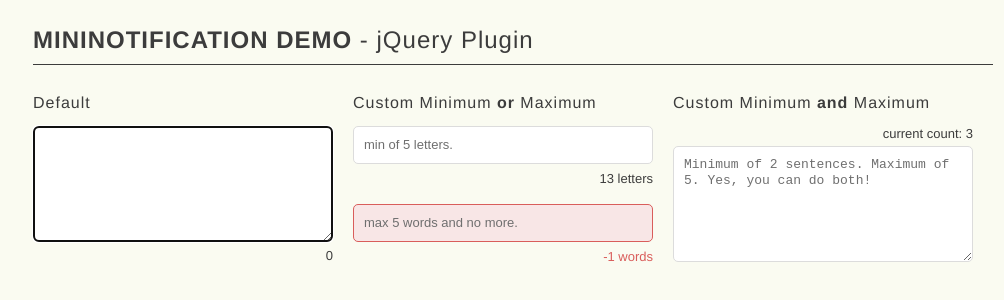
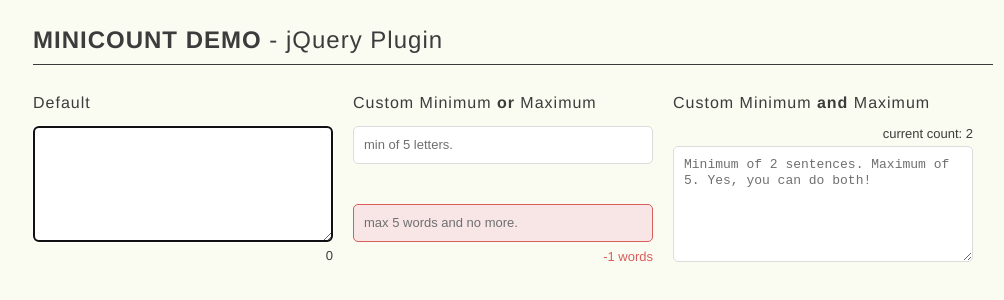
Before and after one commit to miniJs/miniCount, a plain HTML site: page index.html in a window 1280 px wide. Shown: the whole page, without its empty margins (127-1131 px from the left). Drawn offline with nearby package versions, Linux system fonts and the light colour scheme.

Commit message:
added countdown and hideonValid option

```diff
--- a/index.html
+++ b/index.html
@@ -12,7 +12,7 @@
 <div id="container">
     <header>
         <h1>
-            <strong>miniNotification demo</strong> - jQuery Plugin
+            <strong>miniCount demo</strong> - jQuery Plugin
         </h1>
     </header>
 
--- a/js/miniCount.js
+++ b/js/miniCount.js
@@ -2,11 +2,13 @@
   var __bind = function(fn, me){ return function(){ return fn.apply(me, arguments); }; };
   jQuery(function() {
     $.miniCount = function(element, options) {
-      var count, formatText, patterns, setState, state;
+      var addClass, count, formatText, hide, patterns, removeClass, setState, show, state;
       this.defaults = {
         unit: 'letter',
         min: null,
         max: null,
+        countdown: false,
+        hideOnValid: false,
         className: 'counter',
         validClassName: '',
         invalidClass: 'error',
@@ -19,7 +21,7 @@
       state = '';
       patterns = {
         letter: /./,
-        word: /.\s/,
+        word: /[.\s]+/,
         sentence: /[\.\?\!]\s/
       };
       this.settings = {};
@@ -32,13 +34,6 @@
         }
         return state = _state;
       }, this);
-      count = __bind(function() {
-        if (this.$element.val()) {
-          return $.trim(this.$element.val()).split(patterns[this.getSetting('unit')]).length;
-        } else {
-          return 0;
-        }
-      }, this);
       formatText = __bind(function(_text) {
         if (_text == null) {
           _text = '';
@@ -49,50 +44,28 @@
           return ' ' + _text;
         }
       }, this);
-      this.updateCounter = __bind(function() {
-        var _dif, _error;
-        _dif = count();
-        _error = false;
-        if (this.getSetting('min')) {
-          if (this.getSetting('min') > _dif || (this.getSetting('max') && this.getSetting('max') < _dif)) {
-            _error = true;
-          }
-          if (!this.getSetting('max')) {
-            _dif = count() - this.getSetting('min');
-          }
-        } else if (this.getSetting('max')) {
-          _dif = this.getSetting('max') - count();
+      count = __bind(function() {
+        if (this.$element.val() != null) {
+          return this.$element.val().split(patterns[this.getSetting('unit')]).length - 1;
+        } else {
+          return 0;
         }
-        if (this.getSetting('invalidClass') || this.getSetting('validClass')) {
-          if (_error || _dif < 0) {
-            if (this.getState() !== 'invalid') {
-              if (this.getSetting('invalidClass')) {
-                this.$element.addClass(this.getSetting('invalidClass'));
-                this.$counterWrapper.addClass(this.getSetting('invalidClass'));
-              }
-              if (this.getSetting('validClass')) {
-                this.$element.removeClass(this.getSetting('validClass'));
-                this.$counterWrapper.removeClass(this.getSetting('validClass'));
-              }
-              this.$text.text(formatText(this.getSetting('invalidText')));
-            }
-            setState('invalid');
-          } else {
-            if (this.getState() !== 'valid') {
-              if (this.getSetting('invalidClass')) {
-                this.$element.removeClass(this.getSetting('invalidClass'));
-                this.$counterWrapper.removeClass(this.getSetting('invalidClass'));
-              }
-              if (this.getSetting('validClass')) {
-                this.$element.addClass(this.getSetting('validClass'));
-                this.$counterWrapper.addClass(this.getSetting('validClass'));
-              }
-              this.$text.text(formatText(this.getSetting('text')));
-            }
-            setState('valid');
-          }
-        }
-        return this.$counter.text(_dif);
+      }, this);
+      addClass = __bind(function(_class) {
+        this.$element.addClass(_class);
+        return this.$counterWrapper.addClass(_class);
+      }, this);
+      removeClass = __bind(function(_class) {
+        this.$element.removeClass(_class);
+        return this.$counterWrapper.removeClass(_class);
+      }, this);
+      show = __bind(function() {
+        this.$counter.css('visibility', 'visible');
+        return this.$text.css('visibility', 'visible');
+      }, this);
+      hide = __bind(function() {
+        this.$counter.css('visibility', 'hidden');
+        return this.$text.css('visibility', 'hidden');
       }, this);
       this.getState = function() {
         return state;
@@ -103,10 +76,60 @@
       this.callSettingFunction = function(functionName) {
         return this.settings[functionName](element, this.$counter[0], count());
       };
+      this.updateCounter = __bind(function() {
+        var _dif, _error;
+        _dif = count();
+        _error = false;
+        if (this.getSetting('min') != null) {
+          if (this.getSetting('min') > _dif || ((this.getSetting('max') != null) && this.getSetting('max') < _dif)) {
+            _error = true;
+          }
+          if (this.getSetting('countdown') && !(this.getSetting('max') != null)) {
+            _dif = count() - this.getSetting('min');
+          }
+        } else if (this.getSetting('max') != null) {
+          if (this.getSetting('max') < _dif) {
+            _error = true;
+          }
+          if (this.getSetting('countdown')) {
+            _dif = this.getSetting('max') - count();
+          }
+        }
+        if (_error || _dif < 0) {
+          if (this.getState() !== 'invalid') {
+            if (this.getSetting('hideOnValid')) {
+              show();
+            }
+            if (this.getSetting('invalidClass') != null) {
+              addClass(this.getSetting('invalidClass'));
+            }
+            if (this.getSetting('validClass') != null) {
+              removeClass(this.getSetting('validClass'));
+            }
+            this.$text.text(formatText(this.getSetting('invalidText')));
+            setState('invalid');
+          }
+        } else {
+          if (this.getState() !== 'valid') {
+            if (this.getSetting('hideOnValid')) {
+              hide();
+            }
+            if (this.getSetting('invalidClass') != null) {
+              removeClass(this.getSetting('invalidClass'));
+            }
+            if (this.getSetting('validClass') != null) {
+              addClass(this.getSetting('validClass'));
+            }
+            this.$text.text(formatText(this.getSetting('text')));
+          }
+          setState('valid');
+        }
+        return this.$counter.text(_dif);
+      }, this);
       this.init = function() {
         var invalidText, text;
         this.settings = $.extend({}, this.defaults, options);
-        if (!this.getSetting('unit').match('letter|word|sentence')) {
+        if (!(this.getSetting('unit').match('letter|word|sentence') != null)) {
           return this.$element;
         }
         text = this.getSetting('text').length ? this.getSetting('text') : this.getSetting('unit');
--- a/js/script.js
+++ b/js/script.js
@@ -6,15 +6,18 @@
     $('input.letter').miniCount({
       min           : 5,
       unit          : 'letter',
-      text          : 'letters ',
-      invalidText   : 'letters '
+      text          : '',
+      invalidText   : 'letters (5 minimum)',
+      hideOnValid   : true,
+      countdown     : true
     });
 
     $('input.word').miniCount({
       max           : 5,
       unit          : 'word',
       text          : 'words left',
-      invalidText   : 'words'
+      invalidText   : 'words',
+      countdown     : true
     });
 
     // Example 1
```
Also changed, not shown: js/miniCount.coffee (+83 -47 lines).
